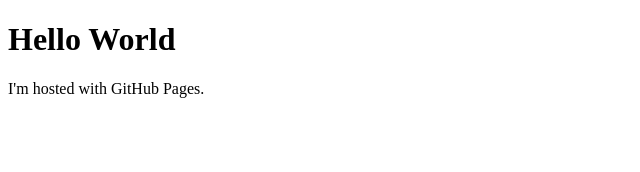
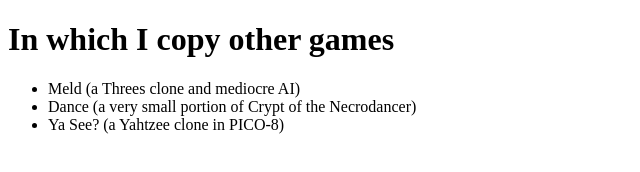
Before and after one commit to jkadams/jkadams.github.io, a plain HTML site: page index.html in a window 1280 px wide. Shown: the whole page, without its empty margins (0-640 px from the left). Drawn offline with Linux system fonts and the light colour scheme.

Commit message:
Update index.html

```diff
--- a/index.html
+++ b/index.html
@@ -1,7 +1,11 @@
 <!DOCTYPE html>
 <html>
 <body>
-<h1>Hello World</h1>
-<p>I'm hosted with GitHub Pages.</p>
+<h1>In which I copy other games</h1>
+<ul>
+<li>Meld (a Threes clone and mediocre AI)</li>
+<li>Dance (a very small portion of Crypt of the Necrodancer)</li>
+<li>Ya See? (a Yahtzee clone in PICO-8)</li>
+</ul>
 </body>
 </html>
```
